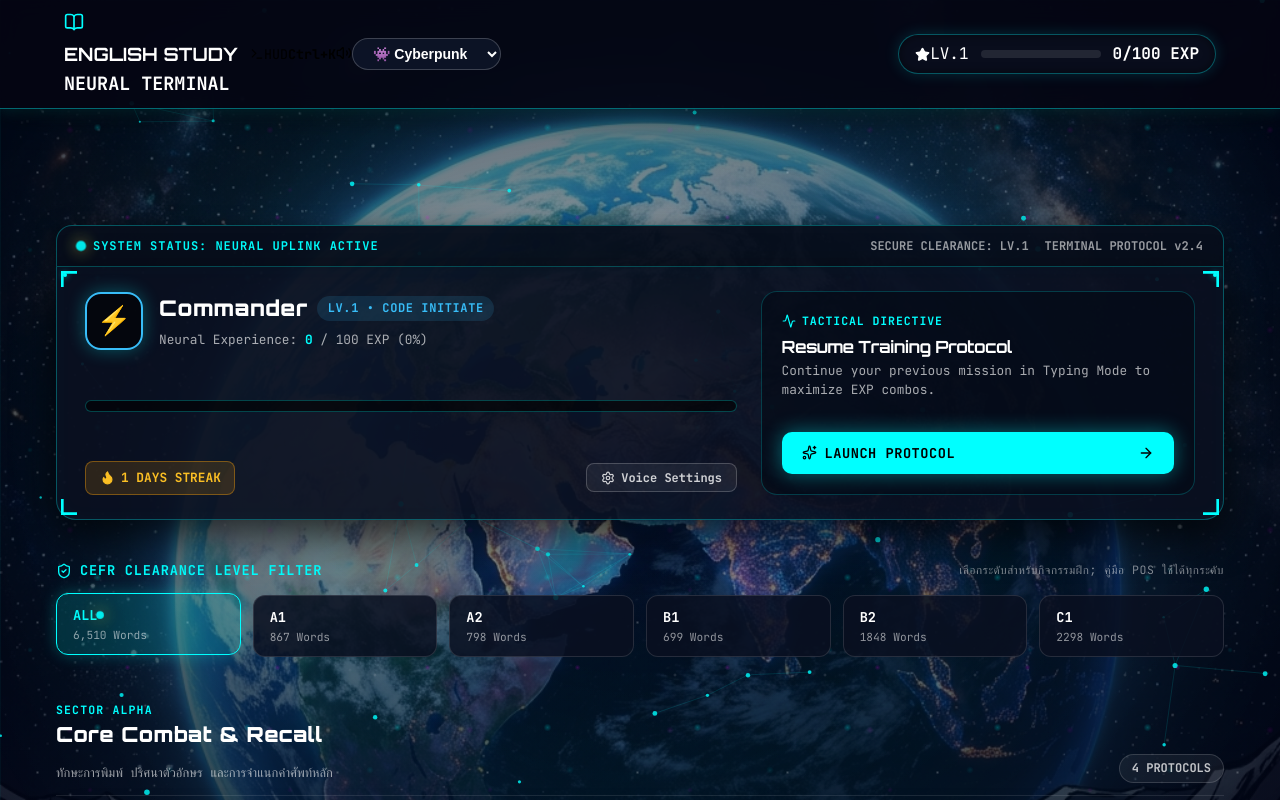
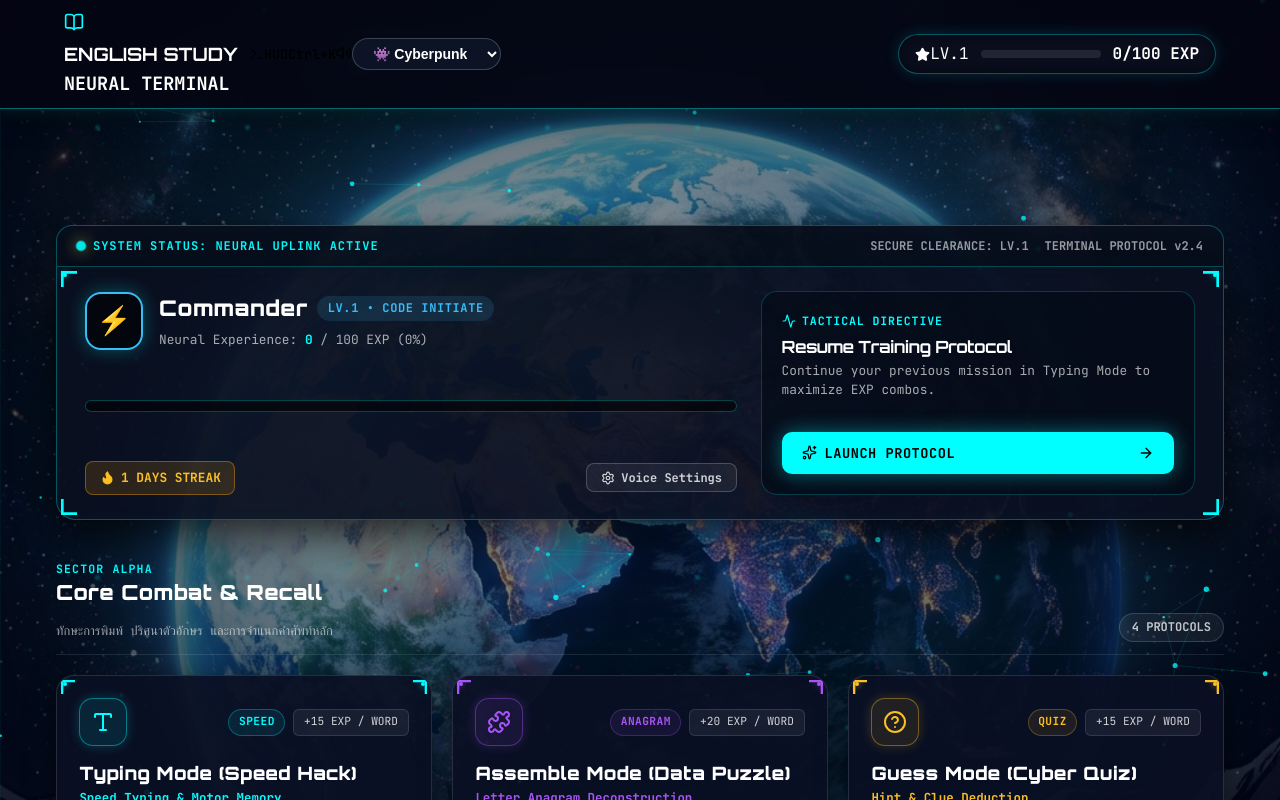
Before and after one commit to peak822/EnglishWeb, a React (Vite) app: page / in a window 1280 px wide. Shown: the top 800 px of the page. Built offline with nearby package versions, Linux system fonts and the light colour scheme.

Commit message:
ui: remove Home CEFR filter panel

```diff
--- a/src/App.css
+++ b/src/App.css
@@ -1619,83 +1619,6 @@
   box-shadow: 0 0 28px rgba(0, 255, 255, 0.6);
 }
 
-/* CEFR Matrix */
-.cefr-matrix-section {
-  margin-bottom: 2.75rem;
-}
-
-.cefr-matrix-head {
-  display: flex;
-  justify-content: space-between;
-  align-items: center;
-  margin-bottom: 0.85rem;
-  font-family: var(--font-family-mono);
-}
-
-.cefr-matrix-title {
-  display: flex;
-  align-items: center;
-  gap: 0.5rem;
-  font-size: 0.85rem;
-  font-weight: 700;
-  color: var(--color-primary);
-  letter-spacing: 0.06em;
-}
-
-.cefr-matrix-count {
-  font-size: 0.72rem;
-  color: rgba(255, 255, 255, 0.5);
-  letter-spacing: 0.05em;
-}
-
-.cefr-chips-grid {
-  display: grid;
-  grid-template-columns: repeat(auto-fill, minmax(160px, 1fr));
-  gap: 0.75rem;
-}
-
-.cefr-chip-btn {
-  background: rgba(10, 16, 32, 0.85);
-  backdrop-filter: blur(12px);
-  -webkit-backdrop-filter: blur(12px);
-  border: 1.5px solid rgba(255, 255, 255, 0.12);
-  border-radius: 12px;
-  padding: 0.75rem 1rem;
-  cursor: pointer;
-  text-align: left;
-  transition: all 0.2s ease;
-  display: flex;
-  flex-direction: column;
-  gap: 0.25rem;
-  font-family: var(--font-family-mono);
-}
-
-.cefr-chip-btn:hover {
-  border-color: rgba(0, 255, 255, 0.4);
-  background: rgba(15, 24, 48, 0.9);
-  transform: translateY(-2px);
-}
-
-.cefr-chip-btn.active {
-  background: rgba(0, 255, 255, 0.15);
-  border-color: var(--color-primary);
-  box-shadow: 0 0 15px rgba(0, 255, 255, 0.25);
-  transform: translateY(-2px);
-}
-
-.cefr-chip-top {
-  display: flex;
-  justify-content: space-between;
-  align-items: center;
-  font-size: 0.85rem;
-  font-weight: 800;
-}
-
-.cefr-chip-desc {
-  font-size: 0.7rem;
-  color: rgba(255, 255, 255, 0.55);
-}
-
 /* Sector Groups */
 .cyber-sector-group {
   margin-bottom: 3rem;
@@ -1919,15 +1842,6 @@
     padding: 0.3rem 0.6rem;
   }
 
-  .cefr-chips-grid {
-    grid-template-columns: repeat(2, 1fr);
-    gap: 0.5rem;
-  }
-
-  .cefr-chip-btn {
-    padding: 0.6rem 0.75rem;
-  }
-
   .cyber-sector-grid {
     grid-template-columns: 1fr;
     gap: 1rem;
@@ -1965,11 +1879,6 @@
     gap: 1.25rem;
   }
 
-  .cefr-chips-grid {
-    grid-template-columns: repeat(3, 1fr);
-    gap: 0.65rem;
-  }
-
   .story-level-grid {
     grid-template-columns: repeat(2, 1fr);
     gap: 1.25rem;
--- a/src/pages/Home.jsx
+++ b/src/pages/Home.jsx
@@ -17,8 +17,7 @@ import {
   FileText,
   Bookmark,
   Settings,
-  Activity,
-  ShieldCheck
+  Activity
 } from 'lucide-react';
 import { useGamification } from '../hooks/useGamification';
 import { playCyberSound } from '../utils/cyberSound';
@@ -26,12 +25,6 @@ import HoloCard from '../components/HoloCard';
 import TechBracket from '../components/TechBracket';
 import VoiceSettings from '../components/VoiceSettings';
 import vocabularyData from '../data/vocabulary.json';
-import { withCefr } from '../utils/levelSelection';
-
-const levelCounts = vocabularyData.reduce((counts, word) => {
-  counts[word.level] = (counts[word.level] || 0) + 1;
-  return counts;
-}, {});
 
 const Home = () => {
   const navigate = useNavigate();
@@ -48,7 +41,6 @@ const Home = () => {
   } = useGamification();
 
   const [isVoiceSettingsOpen, setIsVoiceSettingsOpen] = useState(false);
-  const [selectedCefr, setSelectedCefr] = useState('ALL');
   const [lastProtocol, setLastProtocol] = useState({ name: 'Typing Mode', path: '/typing' });
 
   useEffect(() => {
@@ -69,19 +61,10 @@ const Home = () => {
       // ignore
     }
     playCyberSound('click');
-    navigate(path === '/pos-guide' ? path : withCefr(path, selectedCefr));
+    navigate(path);
   };
 
   const expProgress = Math.max(0, Math.min(100, ((exp - currentLevelBaseExp) / (nextLevelExp - currentLevelBaseExp)) * 100));
-
-  const cefrLevels = [
-    { id: 'ALL', label: 'All Levels', desc: `${vocabularyData.length.toLocaleString()} Words`, color: '#00ffff' },
-    { id: 'A1', label: 'A1 Cadet', desc: `${levelCounts.A1 || 0} Words`, color: '#10b981' },
-    { id: 'A2', label: 'A2 Scout', desc: `${levelCounts.A2 || 0} Words`, color: '#38bdf8' },
-    { id: 'B1', label: 'B1 Specialist', desc: `${levelCounts.B1 || 0} Words`, color: '#a855f7' },
-    { id: 'B2', label: 'B2 Commander', desc: `${levelCounts.B2 || 0} Words`, color: '#f59e0b' },
-    { id: 'C1', label: 'C1 Master', desc: `${levelCounts.C1 || 0} Words`, color: '#ff0055' },
-  ];
 
   const sectors = [
     {
@@ -357,45 +340,6 @@ const Home = () => {
         </div>
       </section>
 
-      {/* 🎯 CEFR SECURITY CLEARANCE SELECTOR */}
-      <section className="cefr-matrix-section">
-        <div className="cefr-matrix-head">
-          <div className="cefr-matrix-title">
-            <ShieldCheck size={16} />
-            <span>CEFR CLEARANCE LEVEL FILTER</span>
-          </div>
-          <span className="cefr-matrix-count">
-            เลือกระดับสำหรับกิจกรรมฝึก; คู่มือ POS ใช้ได้ทุกระดับ
-          </span>
-        </div>
-
-        <div className="cefr-chips-grid">
-          {cefrLevels.map((lvl) => {
-            const isSelected = selectedCefr === lvl.id;
-            return (
-              <button
-                key={lvl.id}
-                onClick={() => {
-                  playCyberSound('hover');
-                  setSelectedCefr(lvl.id);
-                }}
-                className={`cefr-chip-btn ${isSelected ? 'active' : ''}`}
-              >
-                <div className="cefr-chip-top">
-                  <span style={{ color: isSelected ? lvl.color : '#ffffff' }}>
-                    {lvl.id}
-                  </span>
-                  {isSelected && <span className="status-beacon-dot" style={{ width: '6px', height: '6px' }} />}
-                </div>
-                <span className="cefr-chip-desc">
-                  {lvl.desc}
-                </span>
-              </button>
-            );
-          })}
-        </div>
-      </section>
-
       {/* 🗂️ 4-SECTOR TRAINING MATRIX */}
       <div>
         {sectors.map((sec) => (
```
